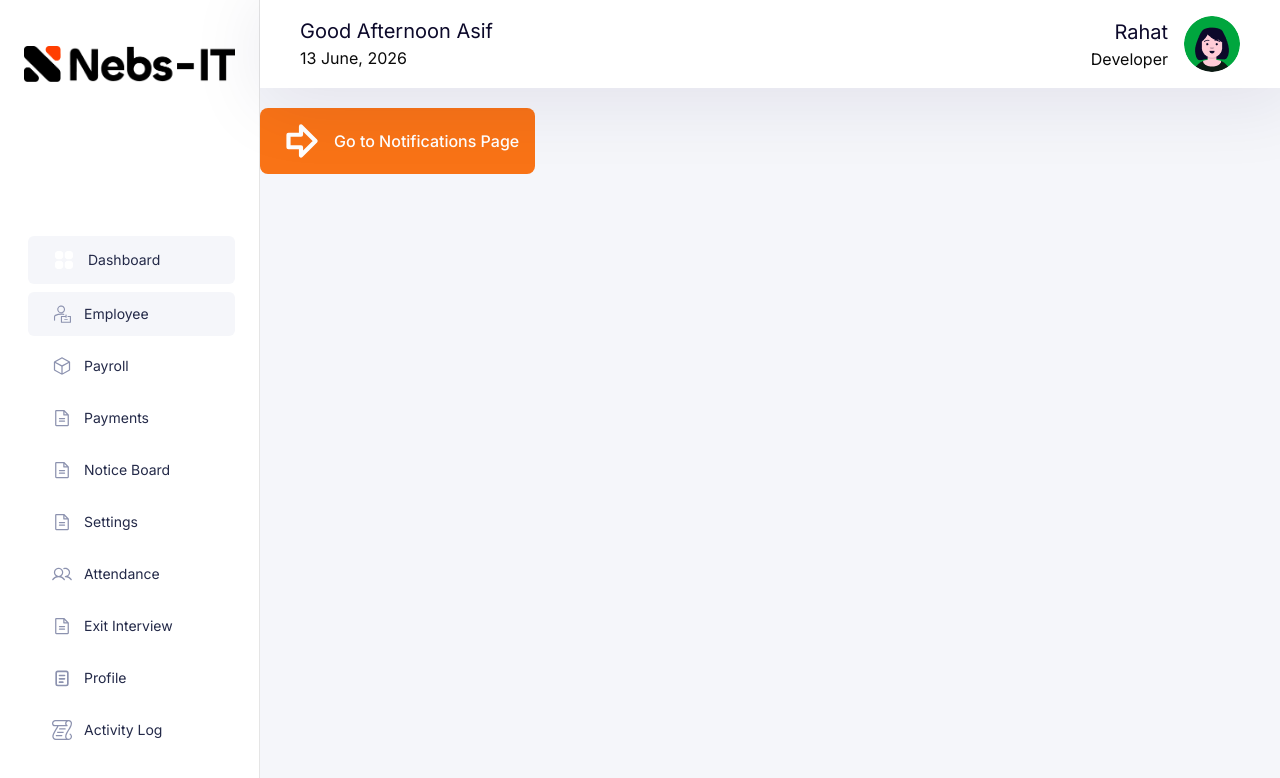
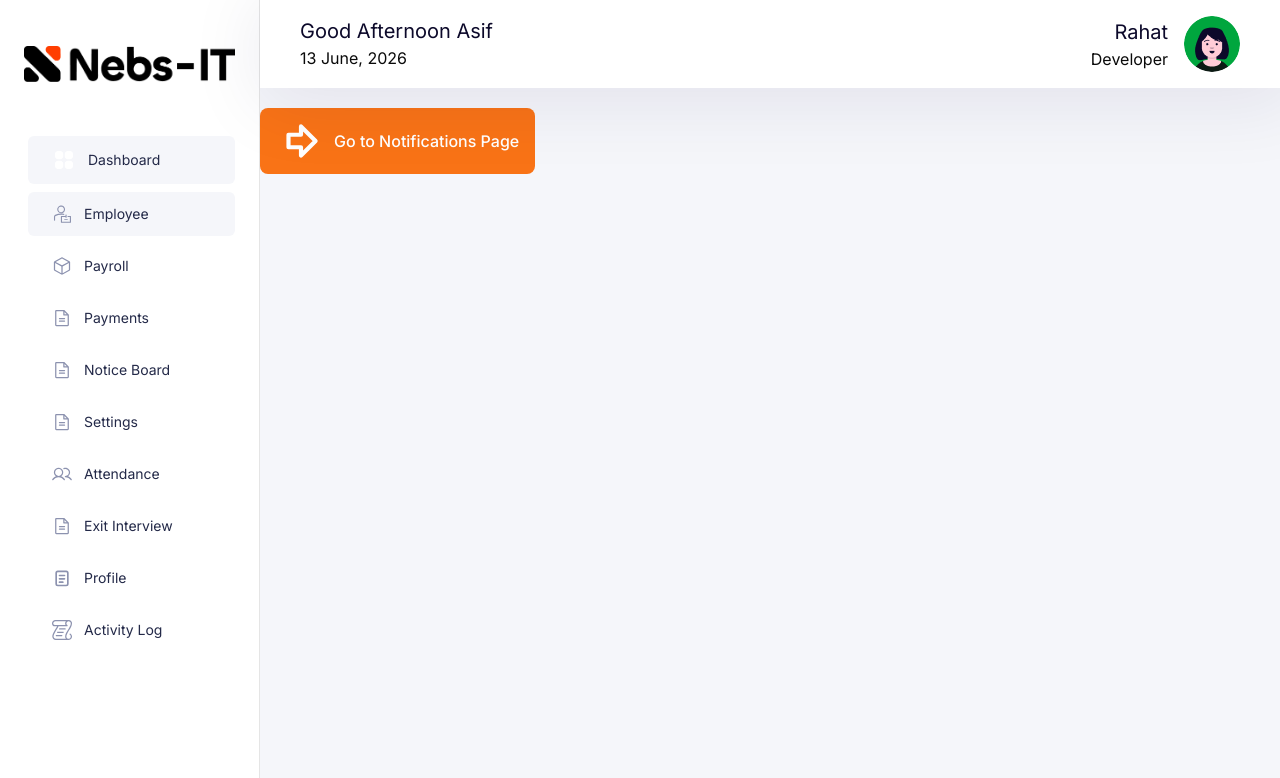
Before and after one commit to AbuRahat889/Nebes-it, a Next.js app: page / in a window 1280 px wide. Shown: the top 778 px of the page. Built offline with nearby package versions, Linux system fonts and the light colour scheme.

Commit message:
Refactor SidebarContent component: remove unnecessary class for consistent styling

```diff
--- a/src/components/Navbar/DashboardNavbar/NavbarSlider.tsx
+++ b/src/components/Navbar/DashboardNavbar/NavbarSlider.tsx
@@ -72,9 +72,9 @@ const SidebarContent = ({
   path: string;
   userRole: string | undefined;
 }) => (
-  <aside className="flex flex-col justify-between  py-10 w-full h-full">
+  <aside className="flex flex-col py-10 w-full h-full">
     {/* Logo */}
-    <div className=" mb-12">
+    <div className="mb-12">
       <Image
         src={logo}
         alt="Logo"
```
